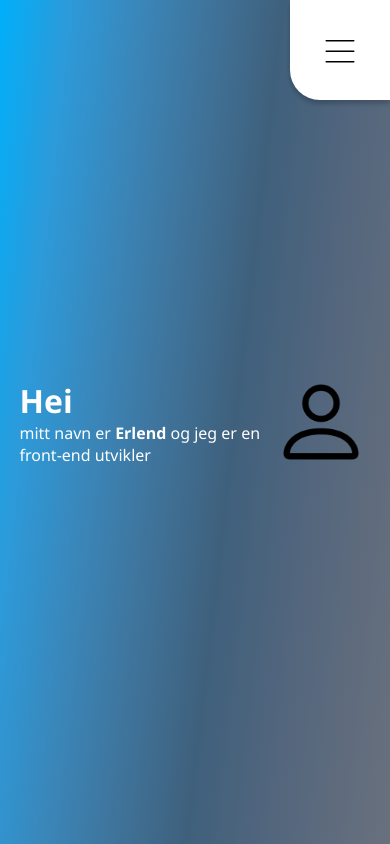
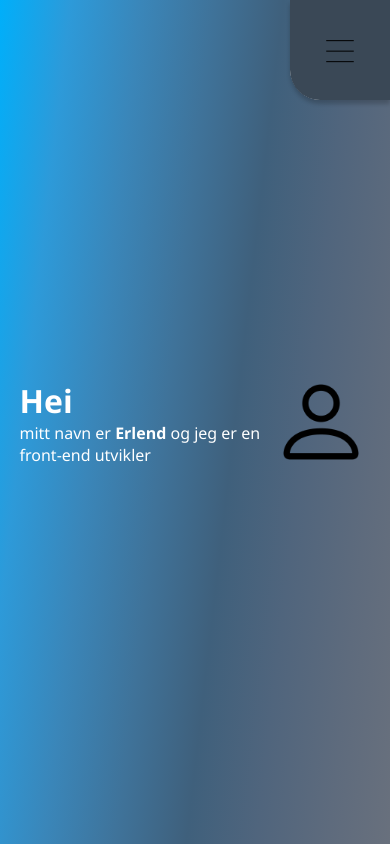
Before and after one commit to Erlandino/portfolio, a React (Create React App) app: page / in a window 390 px wide. In both pictures the pointer is over the item 340 px from the left and 50 px from the top of the page. Shown: the top 844 px of the page. Built offline with nearby package versions, Linux system fonts and the light colour scheme; the HTML template or start-up script is replaced by a standard one.

Commit message:
made background colour on navbar responsive to, cleaned up code

```diff
--- a/src/components/Front-page/Navbar.jsx
+++ b/src/components/Front-page/Navbar.jsx
@@ -1,5 +1,4 @@
 import { HashLink } from "react-router-hash-link";
-import hamburgerMenu from "../../media/menu-hamburger.svg";
 import { useState, useEffect } from "react";
 
 export default function Navbar() {
@@ -47,8 +46,11 @@ export default function Navbar() {
             </HashLink>
           </li>
         )}
-        <li className="nav__ul__li" onClick={() => setShowNavbar((prevState) => !prevState)}>
-          <img src={hamburgerMenu} alt="Hamburger navbar menu" className="nav__ul__li__menu" />
+        <li className="nav__ul__li" style={{ borderRadius: `${!showNavbar ? "0 0 0 30px" : ""}` }} onClick={() => setShowNavbar((prevState) => !prevState)}>
+          <svg width="42" height="43" viewBox="0 0 42 43" fill="none" xmlns="http://www.w3.org/2000/svg" alt="Hamburger navbar menu" className="nav__ul__li__menu">
+            <path d="M7.21875 32.6562H34.7812M7.21875 22.1562H34.7812M7.21875 11.6562H34.7812" stroke="black" onMouseOver={() => console.log("test")} />
+          </svg>
+          {/* <img src={hamburgerMenu} alt="Hamburger navbar menu" className="nav__ul__li__menu" /> */}
         </li>
       </ul>
     </nav>
--- a/src/index.css
+++ b/src/index.css
@@ -190,7 +190,7 @@ body {
 .nav__ul {
   position: fixed;
   box-shadow: 0px 4px 4px rgba(0, 0, 0, 0.2);
-  border-radius: 0px 0px 0px 30px;
+  border-radius: 0px 0px 0px 31px;
   background-color: white;
   display: flex;
   flex-direction: row;
@@ -215,6 +215,18 @@ body {
   width: 100%;
   height: 100%;
 }
+.nav__ul__li:hover {
+  background-color: #3a4856;
+}
+.nav__ul__li__a:hover {
+  color: white;
+}
+.nav__ul__li__menu:hover {
+  color: white;
+}
+.nav__ul__li:first-child:hover {
+  border-radius: 0 0 0 30px;
+}
 @media screen and (max-width: 600px) {
   .nav__ul {
     flex-direction: column;
@@ -222,6 +234,12 @@ body {
   .nav__ul__li:nth-child(5) {
     order: -1;
   }
+  .nav__ul__li:first-child:hover {
+    border-radius: 0;
+  }
+  .nav__ul__li:nth-child(4) {
+    border-radius: 0 0 0 30px;
+  }
 }
 
 /* Navbar end*/
```
